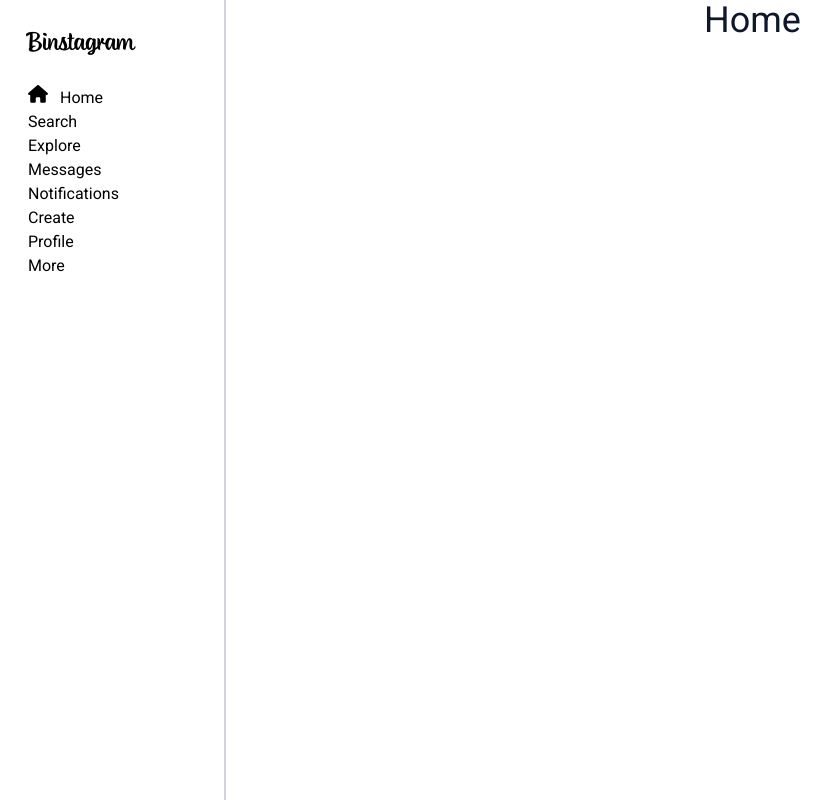
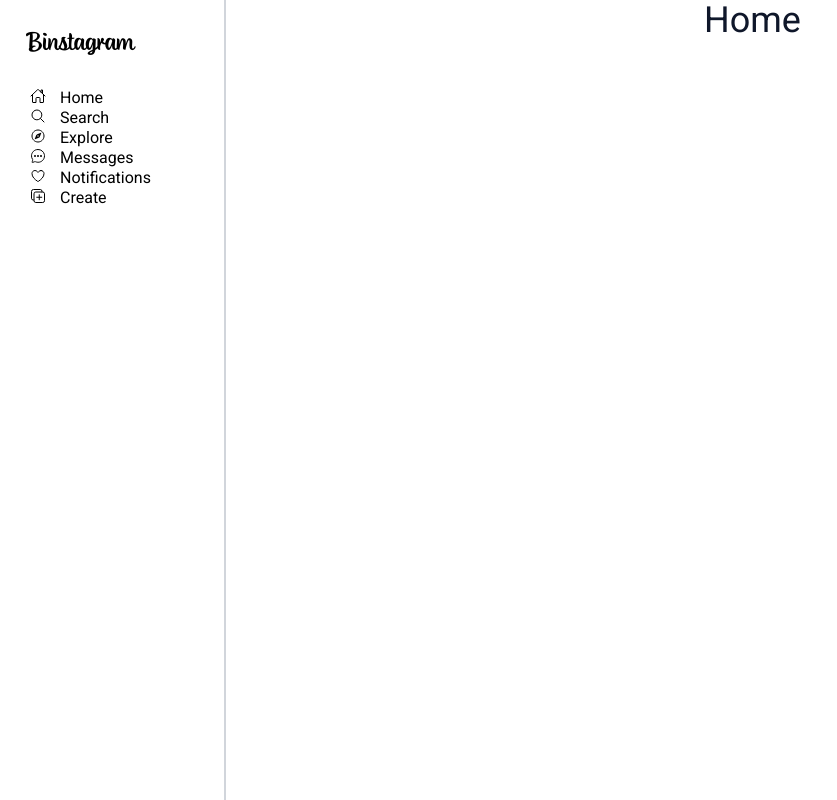
Before and after one commit to SanjeevMhn/reactInstagramClone, a React (Vite) app: page / in a window 1280 px wide. Shown: the whole page, without its empty margins (0-837 px from the left). Built offline with nearby package versions, Linux system fonts and the light colour scheme.

Commit message:
[REPLACED]: replaced fontawesome icons with ionic icons

```diff
--- a/index.html
+++ b/index.html
@@ -9,6 +9,8 @@
   <link href="https://fonts.googleapis.com/css2?family=Roboto:wght@100;300;400;500;700&display=swap" rel="stylesheet">
   <meta name="viewport" content="width=device-width, initial-scale=1.0" />
   <title>Vite + React</title>
+  <script type="module" src="https://unpkg.com/ionicons@latest/dist/ionicons/ionicons.esm.js"></script>
+  <script nomodule="" src="https://unpkg.com/ionicons@latest/dist/ionicons/ionicons.js"></script>
 </head>
 
 <body>
--- a/src/components/SideNav.jsx
+++ b/src/components/SideNav.jsx
@@ -1,14 +1,56 @@
 import React from 'react';
-import { FontAwesomeIcon } from '@fortawesome/react-fontawesome';
-import { faHouse } from '@fortawesome/free-solid-svg-icons';
 
 const SideNav = () => {
 
-    let navItem = [
+    let navItems = [
         {
-            "id": 0,
+            "id": "home",
             "name": "Home",
-        }
+            "icon": "home-outline",
+            "activeIcon": "home",
+            "link": "#",
+            "iconSource": "ionic",
+        },
+        {
+            "id": "search",
+            "name": "Search",
+            "icon": "search-outline",
+            "activeIcon": "search",
+            "link": "#",
+            "iconSource": "ionic",
+        },
+        {
+            "id": "explore",
+            "name": "Explore",
+            "icon": "compass-outline",
+            "activeIcon": "compass",
+            "link": "#",
+            "iconSource": "ionic",
+        },
+        {
+            "id": "messages",
+            "name": "Messages",
+            "icon": "chatbubble-ellipses-outline",
+            "activeIcon": "chatbubble-ellipses",
+            "link": "#",
+            "iconSource": "ionic",
+        },
+        {
+            "id": "notifications",
+            "name": "Notifications",
+            "icon": "heart-outline",
+            "activeIcon": "heart",
+            "link": "#",
+            "iconSource": "heart",
+        },
+        {
+            "id": "create",
+            "name": "Create",
+            "icon": "duplicate-outline",
+            "activeIcon": "duplicate",
+            "link": "#",
+            "iconSource": "ionic",
+        },
     ]
     return (
         <nav className="main-nav p-3 w-[226px] fixed h-screen border-r-2 border-r-gray-300">
@@ -16,35 +58,20 @@ const SideNav = () => {
                 Binstagram
             </a>
             <ul className="nav-list px-4 pt-0 pb-4">
-                <li className="nav-item">
-                    <a href="#" className="nav-link">
-                        <span className="icon-container w-[20px] h-[20px] flex-[0_0_20px] inline-flex justify-center items-center">
-                            <FontAwesomeIcon icon={faHouse} className="w-full h-auto"/>
-                        </span>
-                       <span className="link-text pl-3">Home</span>
-                    </a>
-                </li>
-                <li className="nav-item">
-                    <a href="#" className="nav-link">Search</a>
-                </li>
-                <li className="nav-item">
-                    <a href="#" className="nav-link">Explore</a>
-                </li>
-                <li className="nav-item">
-                    <a href="#" className="nav-link">Messages</a>
-                </li>
-                <li className="nav-item">
-                    <a href="#" className="nav-link">Notifications</a>
-                </li>
-                <li className="nav-item">
-                    <a href="#" className="nav-link">Create</a>
-                </li>
-                <li className="nav-item">
-                    <a href="#" className="nav-link">Profile</a>
-                </li>
-                <li className="nav-item">
-                    <a href="#" className="nav-link">More</a>
-                </li>
+                {
+                    navItems.map((nav, index) => {
+                        return (
+                            <li className="nav-item" key={nav.id}>
+                                <a href={nav.link} className="nav-link flex items-end">
+                                    <span className="icon-container w-[20px] h-[20px] flex-[0_0_20px] inline-flex justify-center items-end">
+                                        <ion-icon name={nav.icon}></ion-icon>
+                                    </span>
+                                    <span className="link-text pl-3 leading-3">{nav.name}</span>
+                                </a>
+                            </li>
+                        )
+                    })
+                }
             </ul>
         </nav>
     )
```
